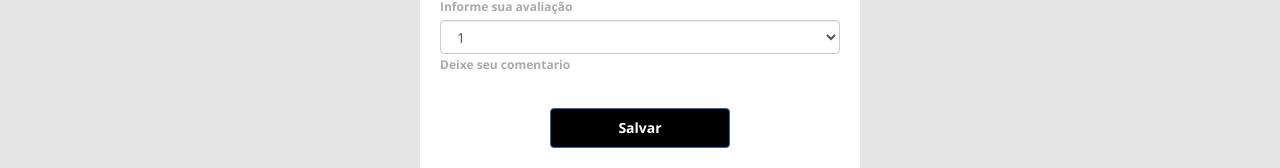
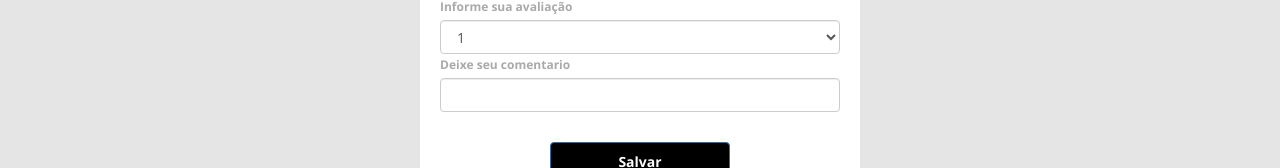
Before and after one commit to chrystophermedeiros/dsmovie, a React (Create React App) app in the folder frontend/: page /form/1 in a window 1280 px wide. Shown: the part 302-470 px from the top of the page. Built offline with nearby package versions, Linux system fonts and the light colour scheme; no server answers.

Commit message:
Update index

```diff
--- a/frontend/src/components/FormCard/index.tsx
+++ b/frontend/src/components/FormCard/index.tsx
@@ -69,7 +69,8 @@ function FormCard({ movieId }: Props) {
               <option>5</option>
             </select>
             <div className="form-group dsmovie-form-group">
-            <label htmlFor="Comentar">Deixe seu comentario</label>
+            <label htmlFor="comentar">Deixe seu comentario</label>
+            <input type="comentar" className="form-control" id="comentar" />
             </div>
           </div>
           <div className="dsmovie-form-btn-container">
```
